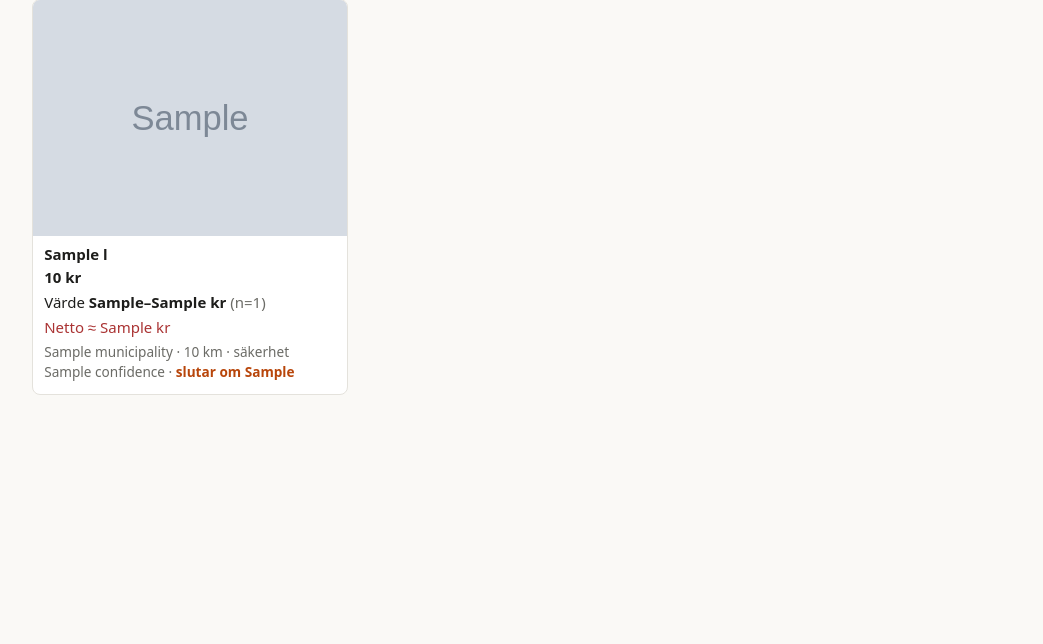
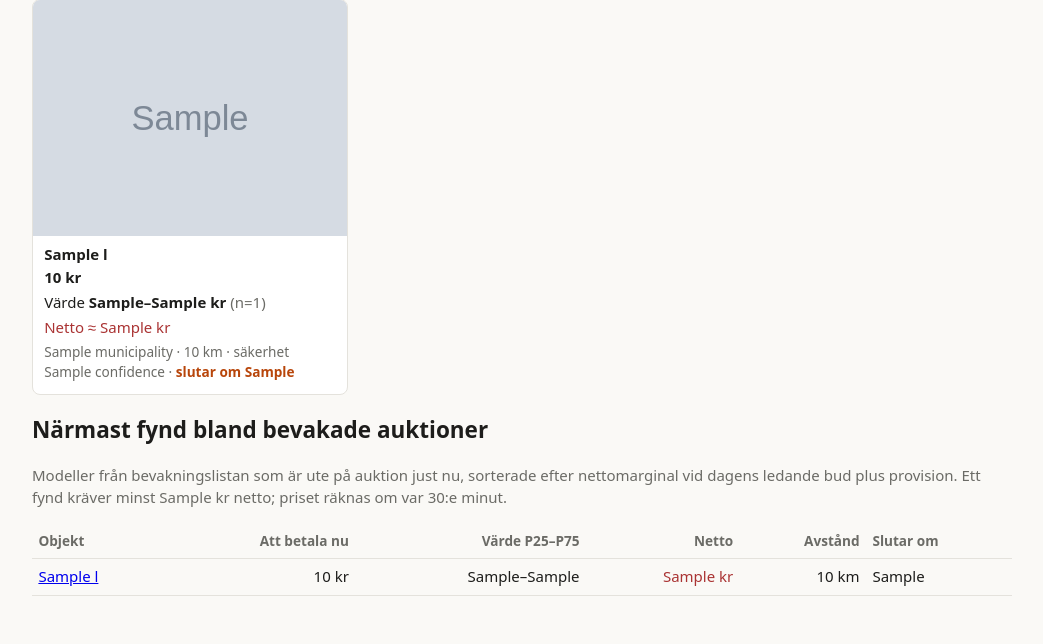
Before and after one commit to Sunny4686/antiqa, a Python web app: template src/fyndjakt/web/templates/utvalt.html in a window 1280 px wide. Shown: the part 212-856 px from the top of the page, without its empty margins (118-1161 px from the left). Before the commit the page ends 607 px from the top, so only its background shows below. Run offline with Jinja, Linux system fonts and the light colour scheme; the template is opened without the code that fills it: most values are stand-ins (such as "Sample title", 1, 10 or a date in 2020); grey boxes marked "Sample" are stand-in pictures.

Commit message:
Utvalt: lista över bevakade auktioner närmast fynd, sorterad efter nettomarginal
Co-Authored-By: Claude Opus 5.5 <noreply@anthropic.com>

```diff
--- a/src/fyndjakt/web/templates/utvalt.html
+++ b/src/fyndjakt/web/templates/utvalt.html
@@ -28,6 +28,23 @@ Bevakar {{ n_models }} modeller och {{ n_live }} pågående auktioner. Senaste g
   </a>
 {% endfor %}
 </div>
+{% if watching %}
+<h2>Närmast fynd bland bevakade auktioner</h2>
+<p class="muted">Modeller från bevakningslistan som är ute på auktion just nu, sorterade efter nettomarginal vid dagens
+ledande bud plus provision. Ett fynd kräver minst {{ min_net }} kr netto; priset räknas om var 30:e minut.</p>
+<div class="wrap"><table>
+  <tr><th>Objekt</th><th class="num">Att betala nu</th><th class="num">Värde P25–P75</th><th class="num">Netto</th><th class="num">Avstånd</th><th>Slutar om</th></tr>
+  {% for w in watching %}{% set a, l = w.a, w.l %}
+  <tr>
+    <td><a href="/annons/{{ l.id }}">{{ l.title }}</a></td>
+    <td class="num">{{ l.price_sek }} kr</td>
+    <td class="num">{{ a.value_p25 }}–{{ a.value_p75 }}</td>
+    <td class="num {{ 'pos' if a.net_margin_sek > 0 else 'neg' }} net">{{ a.net_margin_sek }} kr</td>
+    <td class="num">{{ a.distance_km|round|int ~ " km" if a.distance_km is not none else "–" }}</td>
+    <td>{{ w.ends_in }}</td>
+  </tr>{% endfor %}
+</table></div>
+{% endif %}
 <style>
   .cards { display:grid; grid-template-columns: repeat(auto-fill, minmax(15rem, 1fr)); gap: 1rem; margin-top: 1rem; }
   .card { display:flex; flex-direction:column; background:#fff; border:1px solid var(--line); border-radius:8px; overflow:hidden; color:inherit; text-decoration:none; }
```
Also changed, not shown: src/fyndjakt/web/app.py (+9 -3 lines), 1 other file.
